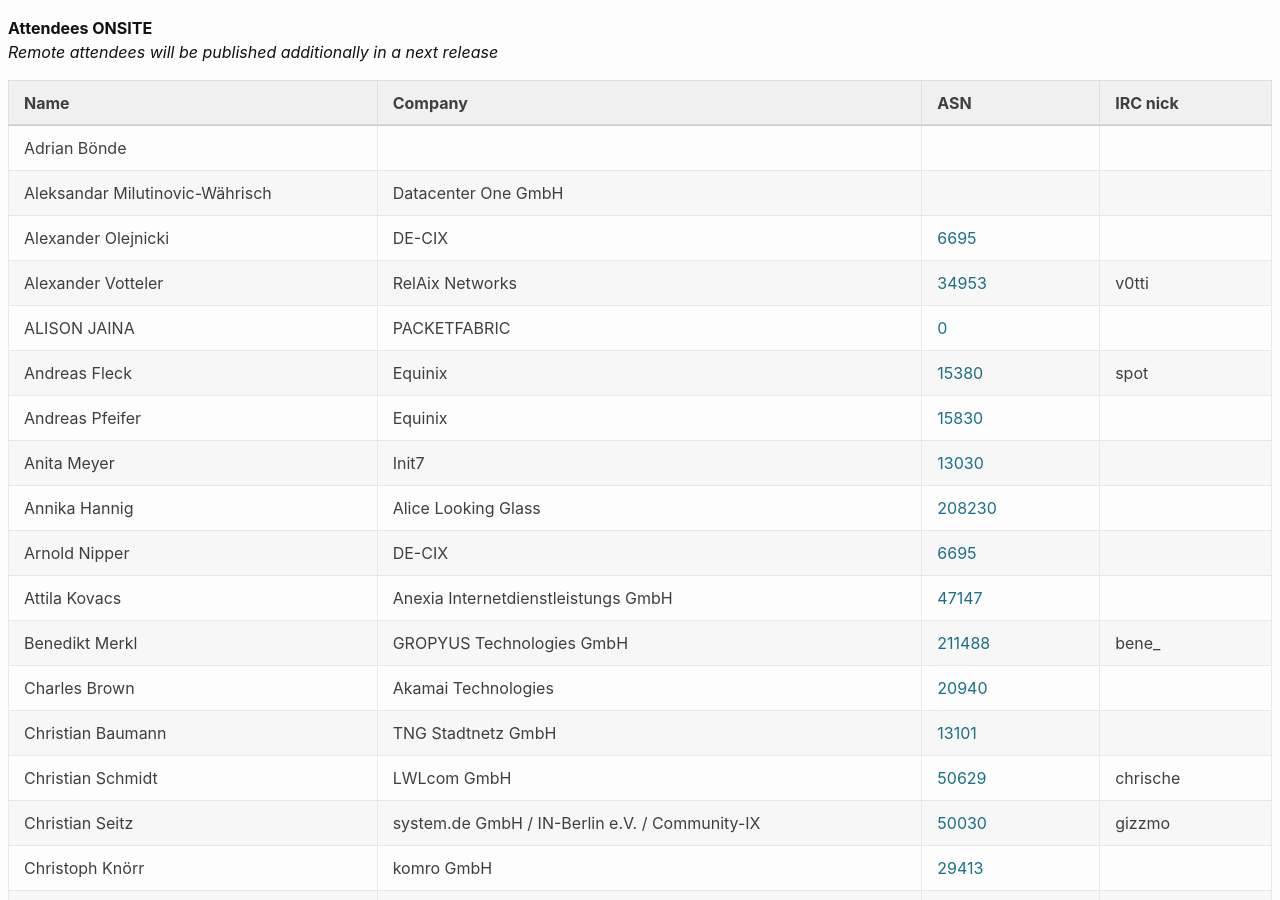
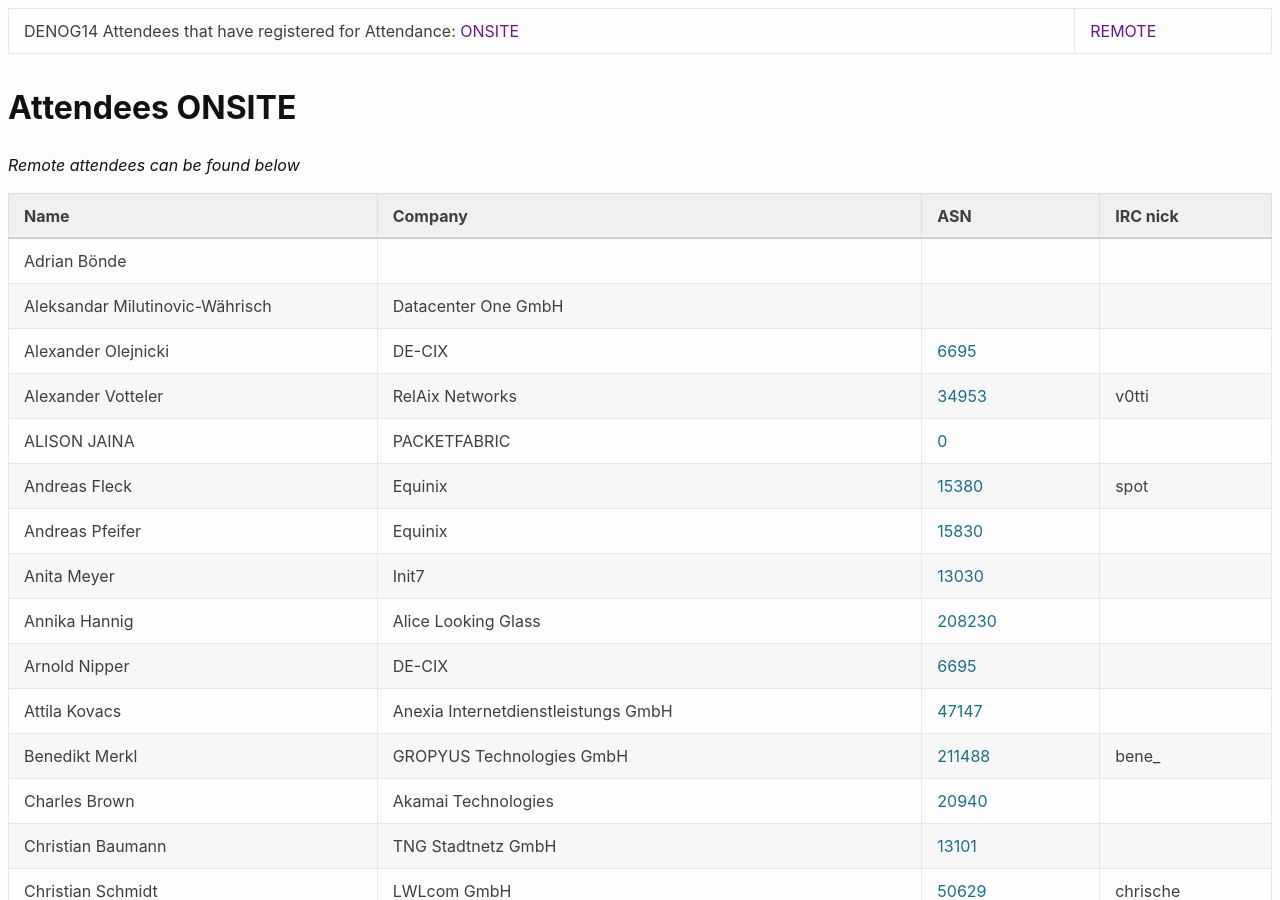
Before and after one commit to denog/pretix-attendeelist, a Jekyll site: the page built from denog14/index.md, in a window 1280 px wide and 900 px high. Built offline with Jekyll 4.4.1, drawn with Linux system fonts in a browser that asks for light colours.

Commit message:
adding navigation

```diff
--- a/denog14/index.md
+++ b/denog14/index.md
@@ -1,8 +1,11 @@
 ---
 layout: liste
 ---
-<b>Attendees ONSITE</b><br>
-<i>Remote attendees will be published additionally in a next release</i>
+
+DENOG14 Attendees that have registered for Attendance: [ ONSITE ]() | [ REMOTE ]()
+
+# Attendees ONSITE<br>
+<i>Remote attendees can be found below</i>
 <table>
   <thead>
     <tr>
@@ -50,3 +53,5 @@
         .forEach(tr => table.appendChild(tr) );
 })));
 </script>
+
+# Attendees REMOTE<br>
```
